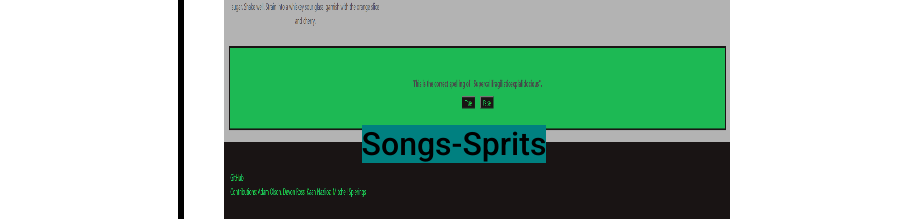
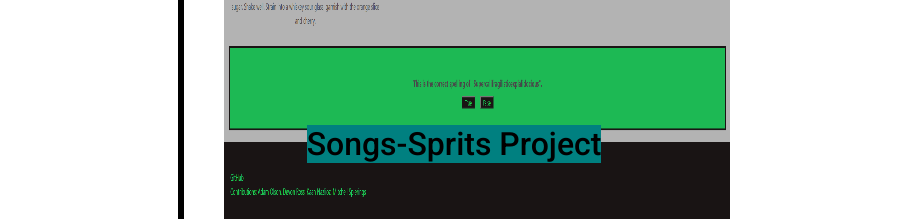
Before and after one commit to nazliozemrek/my-portfolio, a plain HTML site: page index.html in a window 1280 px wide. Shown: the part 1416-1635 px from the top of the page, without its empty margins (186-1088 px from the left). Drawn offline with Linux system fonts and the light colour scheme.

Commit message:
newly project

```diff
--- a/index.html
+++ b/index.html
@@ -32,7 +32,7 @@
         <h2>Work</h2>
         <div class="work-parts">
             <img id="big-picture" src="./assets/images/project-1.png">
-            <span id="big-span">Songs-Sprits</span>
+            <span id="big-span">Songs-Sprits Project</span>
             <div class="groups">
             <div class="first-group">
             <img src="./assets/images/project-2.png">
```
